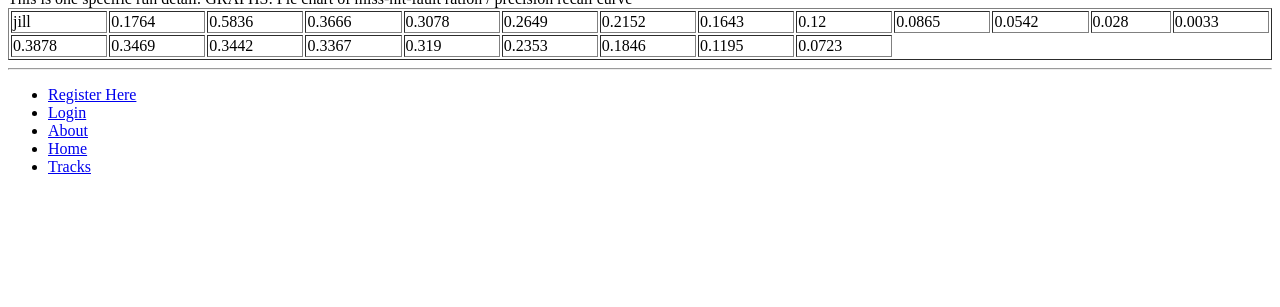
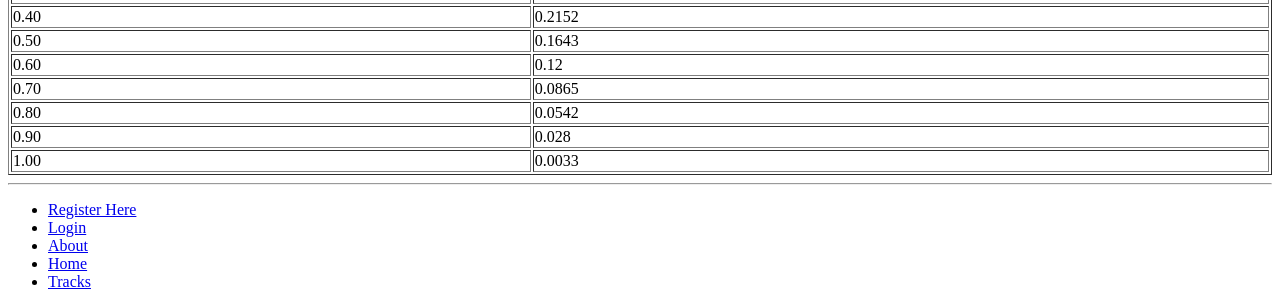
Before and after one commit to incipientOne/trec, a Django app: a page that uses trec_eval_project/templates/trec/run_detail.html in a window 1280 px wide. Shown: the part 1090-1397 px from the top of the page. Before the commit the page ends 1264 px from the top, so only its background shows below. Run offline with Django 3.2, Linux system fonts and the light colour scheme; data comes from the database, SQL or seed files in the repository; both versions use the stored data as it was after the commit; some libraries are stand-ins or nearby versions.

Commit message:
Table layout / structure work.

```diff
--- a/trec_eval_project/populate_trec.py
+++ b/trec_eval_project/populate_trec.py
@@ -29,7 +29,9 @@ def populate():
     add_user('joe', '', 'jow')
 
     # turn some users into researchers
-    jill = add_researcher('jill', 'jill-display',website='https://www.google.co.uk/', organisation='Google', )
+    jill = add_researcher('jill', 'jill-display',website='https://www.google.co.uk/', organisation='GoogleJill', )
+    jim = add_researcher('jim', 'jim-display',website='https://www.google.co.uk/', organisation='GoogleJim', )
+    joe = add_researcher('joe', 'joe-display',website='https://www.google.co.uk/', organisation='GoogleJoe', )
 
     # add tracks
     add_Track('test_track_1', 'http://www.google.com', 'Description - A simple track for tests.', 'Genre - tester')
--- a/trec_eval_project/templates/trec/run_detail.html
+++ b/trec_eval_project/templates/trec/run_detail.html
@@ -6,40 +6,145 @@
 
 {% block body_block %}
 
-<h1>{{ run.name }}</h1>
+<h1>{{ run.name }} Details</h1>
+<h3>Credited to {{ run.researcher }}</h3>
 
-<div id="recall_chart_div" style="width: 500px; height: 500px"></div>
+<!--Table and divs that hold the pie charts-->
+<table class="columns">
+    <tr>
+        <td><div id="recall_chart_div" style="width: 500px; height: 500px"></div></td>
+        <td><div id="pn_chart_div" style="width: 500px; height: 500px"></div></td>
+    </tr>
+</table>
 
-<div id="pn_chart_div" style="width: 500px; height: 500px"></div>
 
-This is one specific run detail: GRAPHS: Pie chart of miss-hit-fault ration / precision recall curve
+
+
+
+This is one specific run detail: {{run.description}}
 <table border="1" style="width:100%">
+
+			<tr>
+                <th COLSPAN=2>Document Level Averages</th>
+            </tr>
+
          	<tr>
-                <td>{{ run.researcher }}</td>
-                <td>{{ run.map_val }}</td>
-                <td>{{ run.recall00 }}</td>
+                <td></td>
+                <td>Precision</td>
+            </tr>
+
+         	<tr>
+		        <td>At 5 docs</td>
+                <td>{{ run.p5}}</td>
+            </tr>
+
+         	<tr>
+		        <td>At 10 docs</td>
+                <td>{{ run.p10 }}</td>
+            </tr>
+
+         	<tr>
+		        <td>At 15 docs</td>
+                <td>{{ run.p15 }}</td>
+            </tr>
+
+         	<tr>
+		        <td>At 20 docs</td>
+                <td>{{ run.p20 }}</td>
+            </tr>
+
+         	<tr>
+		        <td>At 30 docs</td>
+                <td>{{ run.p30 }}</td>
+            </tr>
+
+         	<tr>
+		        <td>At 100 docs</td>
+                <td>{{ run.p100 }}</td>
+            </tr>
+
+            <tr>
+		        <td>At 200 docs</td>
+                <td>{{ run.p200 }}</td>
+            </tr>
+
+            <tr>
+		        <td>At 500 docs</td>
+                <td>{{ run.p500 }}</td>
+            </tr>
+
+            <tr>
+		        <td>At 1000 docs</td>
+                <td>{{ run.p1000 }}</td>
+            </tr>
+</table>
+
+</br></br>
+
+<table border="1" style="width:100%">
+
+			<tr>
+                <th COLSPAN=2>Recall Level Precision Averages</th>
+            </tr>
+
+         	<tr>
+                <td>Recall</td>
+                <td>Precision</td>
+            </tr>
+
+         	<tr>
+		        <td>0.00</td>
+                <td>{{ run.recall00}}</td>
+            </tr>
+
+         	<tr>
+		        <td>0.10</td>
                 <td>{{ run.recall01 }}</td>
+            </tr>
+
+         	<tr>
+		        <td>0.20</td>
                 <td>{{ run.recall02 }}</td>
+            </tr>
+
+         	<tr>
+		        <td>0.30</td>
                 <td>{{ run.recall03 }}</td>
+            </tr>
+
+         	<tr>
+		        <td>0.40</td>
                 <td>{{ run.recall04 }}</td>
+            </tr>
+
+         	<tr>
+		        <td>0.50</td>
                 <td>{{ run.recall05 }}</td>
+            </tr>
+
+            <tr>
+		        <td>0.60</td>
                 <td>{{ run.recall06 }}</td>
+            </tr>
+
+            <tr>
+		        <td>0.70</td>
                 <td>{{ run.recall07 }}</td>
+            </tr>
+
+            <tr>
+		        <td>0.80</td>
                 <td>{{ run.recall08 }}</td>
+            </tr>
+
+            <tr>
+		        <td>0.90</td>
                 <td>{{ run.recall09 }}</td>
+            </tr>
+
+            <tr>
+		        <td>1.00</td>
                 <td>{{ run.recall10 }}</td>
             </tr>
-            <tr>
-                <td>{{ run.p5 }}</td>
-                <td>{{ run.p10 }}</td>
-                <td>{{ run.p15 }}</td>
-                <td>{{ run.p20 }}</td>
-                <td>{{ run.p30 }}</td>
-                <td>{{ run.p100 }}</td>
-                <td>{{ run.p200 }}</td>
-                <td>{{ run.p500 }}</td>
-                <td>{{ run.p1000 }}</td>
-            </tr>
-
-        </table>
+</table>
 {% endblock %}
--- a/trec_eval_project/templates/trec/task.html
+++ b/trec_eval_project/templates/trec/task.html
@@ -15,6 +15,12 @@
     {% if tasks %}
 
     	<table border="1" style="width:100%">
+
+        	<tr>
+                <td>Task Title</td>
+                <td>Year</td>
+                <td>Description</td>
+            </tr>
 
         {% for task in tasks %}
         	<tr>
--- a/trec_eval_project/templates/trec/tracks.html
+++ b/trec_eval_project/templates/trec/tracks.html
@@ -13,6 +13,12 @@
 
             <table border="1" style="width:100%">
 
+				<tr>
+                <td>Track Title</a></td>
+                <td>Track Genre</td>
+                <td>Track Description</td>
+                </tr>
+
                 {% for track in track_list %}
                 <tr>
                 <td><a href="{% url 'task' track.slug %}">{{ track.title }}</a></td>
--- a/trec_eval_project/trec/urls.py
+++ b/trec_eval_project/trec/urls.py
@@ -9,5 +9,5 @@ urlpatterns = patterns('',
         url(r'^run/(?P<run_title_slug>[\w\-]+)/$', views.run, name='run'),								# Run slug url for all runs within a task
         url(r'^run_detail/(?P<run_detail_slug>[\w\-]+)/$', views.run_detail, name='run_detail'),		# Run detail url for details of specific runs within a task
         url(r'^register/$', views.register, name='register'),
-        url(r'^profile/', views.profile, name='profile'),
+        url(r'^profile/', views.profile, name='profile'),												# Used for logged in personal profile page
         )
--- a/trec_eval_project/trec/views.py
+++ b/trec_eval_project/trec/views.py
@@ -22,6 +22,7 @@ def home(request):
 def register(request):
 	registered = False
 
+	# Get the required info from the user and add as new researcher to database
 	if request.method == 'POST':
 		user_form = UserForm(data=request.POST)
 		profile_form = UserProfileForm(data=request.POST)
@@ -125,11 +126,13 @@ def tracks(request):
 	return render(request, 'trec/tracks.html', context_dict)
 
 
+# View for personal user profile page
+# Find User / Researcher and return info in dict.
 def profile(request):
     username = request.user
-    user = Researcher.objects.get(user=username)
-    user2 = User.objects.get(username=username)
+    research = Researcher.objects.get(user=username)
+    user = User.objects.get(username=username)
 
-    context_dict = {'user': user2, 'researcher':user}
+    context_dict = {'user': user, 'researcher': research}
 
     return render(request, 'trec/profile.html', context_dict)
```
Also changed, not shown: trec_eval_project/templates/trec/run.html (+12 -1 lines), trec_eval_project/db.sqlite3.
